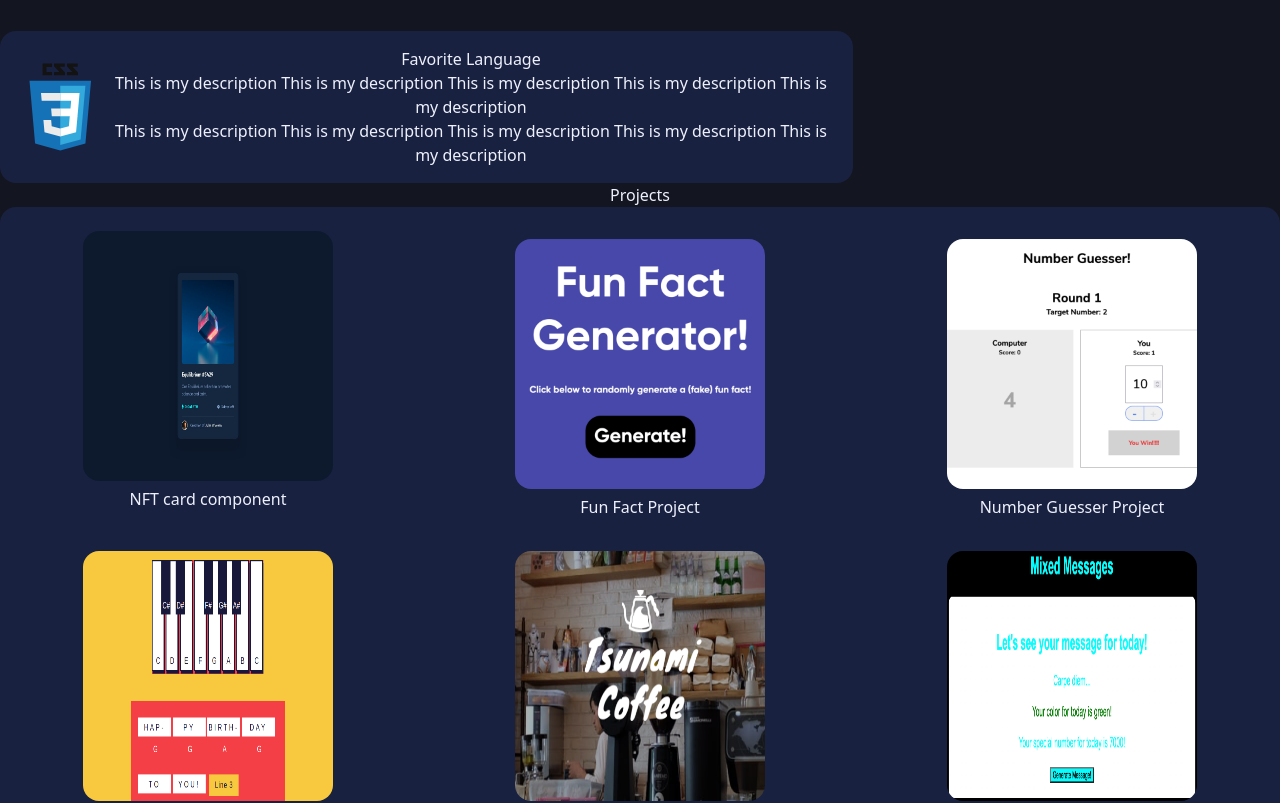
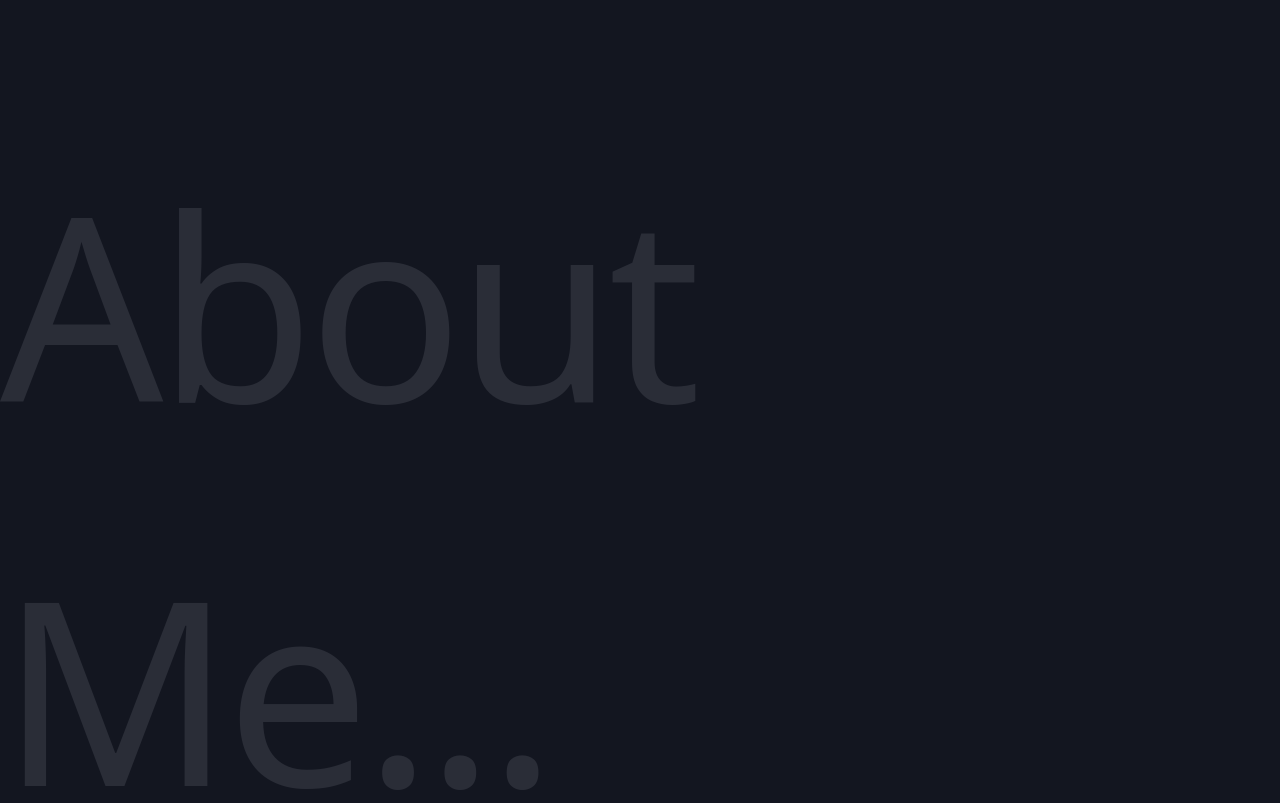
Before and after one commit to hayden-93/website, a Next.js app: page /about in a window 1280 px wide. Shown: the part 1846-2649 px from the top of the page. Built offline with nearby package versions, Linux system fonts and the light colour scheme.

Commit message:
refactor: ProjectsGrid Change - Amended class changes to ProjectsGrid - Added id to h2 in about.tsx - Extended custom tokens for fontSize in tailwind.config

```diff
--- a/src/components/ProjectsGrid/ProjectsGrid.tsx
+++ b/src/components/ProjectsGrid/ProjectsGrid.tsx
@@ -6,14 +6,14 @@ interface ProjectsGridProps {
 
 export const ProjectsGrid = ({ className }: ProjectsGridProps) => {
   const classes = [
-    "grid grid-cols-3 gap-4 place-items-center max-w-screen-xl mx-auto bg-indigo3 py-4 space-y-4 rounded-2xl",
+    "grid grid-cols-3 gap-4 place-items-center max-w-screen-xl mx-auto mt-1 bg-indigo3 py-4 space-y-4 rounded-2xl",
     className,
   ]
     .join(" ")
     .trim();
   return (
     <>
-      <h2 className="text-center">Projects</h2>
+      <h2 className="mt-20 text-left text-10xl tracking-tight opacity-10">Projects</h2>
       <div className={classes}>
         <div>
           <Image src="/desktop-design.jpg" alt="NFT card component" width={250} height={250} className="rounded-2xl" />
--- a/src/pages/about.tsx
+++ b/src/pages/about.tsx
@@ -6,7 +6,9 @@ export const About = ({ className }: AboutProps) => {
   const classes = ["", className].join(" ").trim();
   return (
     <section className="mt-96 space-y-8">
-      <h2 className="text-left text-10xl tracking-tight opacity-10">About Me...</h2>
+      <h2 id="about" className="text-left text-10xl tracking-tight opacity-10">
+        About Me...
+      </h2>
       <p className="max-w-screen-sm text-indigo12 text-center p-4">
         Leverage agile frameworks to provide a robust synopsis for high level overviews. Iterative approaches to
         corporate strategy foster collaborative thinking to further the overall value proposition. Organically grow the
--- a/tailwind.config.js
+++ b/tailwind.config.js
@@ -15,6 +15,12 @@ module.exports = {
       indigo11: "#849dff",
       indigo12: "#eef1fd",
     },
+    extend: {
+      fontSize: {
+        "10xl": "16rem",
+        "11xl": "22rem",
+      },
+    },
   },
   plugins: [],
 };
```
